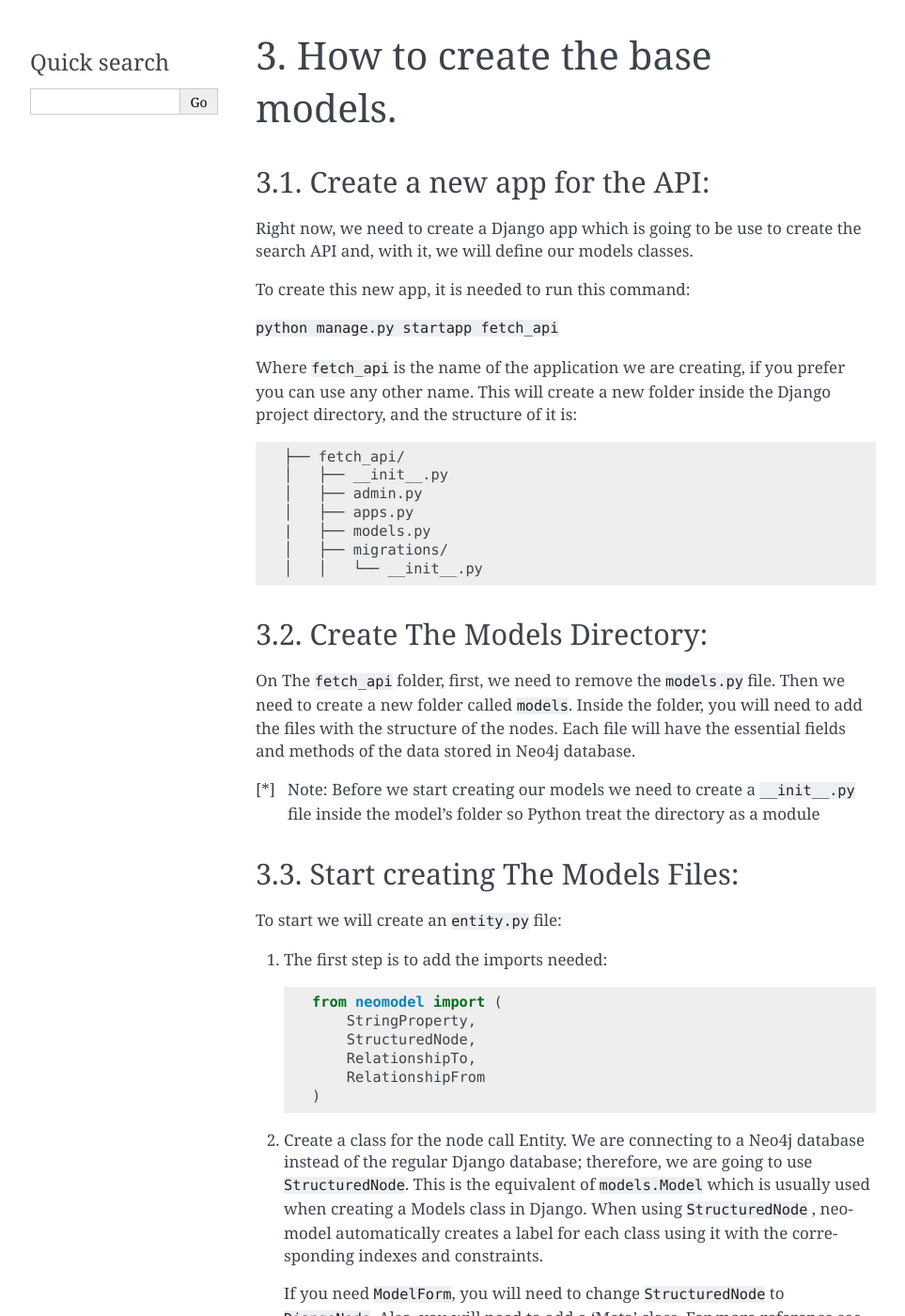
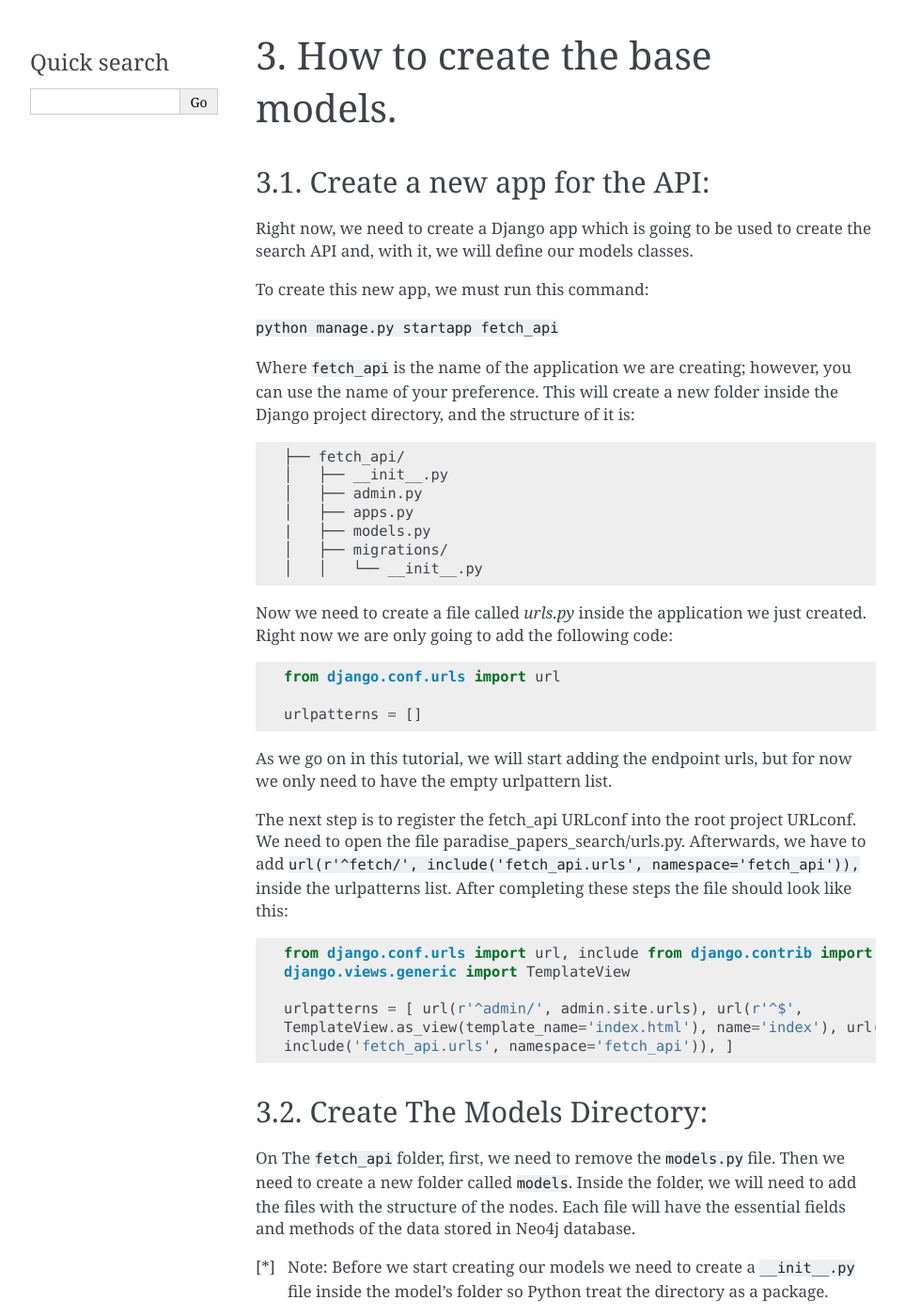
Before and after one commit to neo4j-examples/paradise-papers-django, a Sphinx documentation site: the page built from docs/tutorial/part03.rst, in a window 1280 px wide and 1400 px high. Shown: the whole window at 94% size, without its empty margins (148-1111 px from the left). Built offline with Sphinx 7.4.7, drawn with Linux system fonts in a browser that asks for light colours; some of the changed text lies outside the part shown.

Commit message:
work in progress

```diff
--- a/docs/tutorial/part03.rst
+++ b/docs/tutorial/part03.rst
@@ -4,13 +4,15 @@
 
 Create a new app for the API:
 ==============================
-Right now, we need to create  a Django app which is going to be use to create the search API and, with it, we will define our models classes.
+Right now, we need to create a Django app which is going to be used to create the search API and,
+with it, we will define our models classes.
 
-To create this new app, it is needed to run this command:
+To create this new app, we must run this command:
 
 ``python manage.py startapp fetch_api``
 
-Where ``fetch_api`` is the name of the application we are creating, if you prefer you can use any other name.  This will create a new folder inside the Django project directory, and the structure of it is: ::
+Where ``fetch_api`` is the name of the application we are creating; however, you can use the name of your preference.  This will create a new folder inside the Django project directory, and the structure
+of it is: ::
 
     ├── fetch_api/
     │   ├── __init__.py
@@ -20,13 +22,38 @@
     │   ├── migrations/
     │   │   └── __init__.py
 
+Now we need to create a file called `urls.py` inside the application we just created. Right now we
+are only going to add the following code::
+
+    from django.conf.urls import url
+
+    urlpatterns = []
+
+As we go on in this tutorial, we will start adding the endpoint urls, but for now we only need to
+have the empty urlpattern list.
+
+The next step is to register the fetch_api URLconf into the root project URLconf.  We need to open
+the file paradise_papers_search/urls.py. Afterwards, we have to add ``url(r'^fetch/',
+include('fetch_api.urls', namespace='fetch_api')),``   inside the urlpatterns list. After completing
+these steps the file should look like this::
+
+    from django.conf.urls import url, include from django.contrib import admin from
+    django.views.generic import TemplateView
+
+    urlpatterns = [ url(r'^admin/', admin.site.urls), url(r'^$',
+    TemplateView.as_view(template_name='index.html'), name='index'), url(r'^fetch/',
+    include('fetch_api.urls', namespace='fetch_api')), ]
+
 
 Create The Models Directory:
 ==============================
 
-On The ``fetch_api`` folder, first, we need to remove the ``models.py`` file. Then we need to create a new folder called ``models``.  Inside the folder, you will need to add the files with the structure of the nodes. Each file will have the essential fields and methods of the data stored in Neo4j database.
+On The ``fetch_api`` folder, first, we need to remove the ``models.py`` file. Then we need to create
+a new folder called ``models``.  Inside the folder, we will need to add the files with the
+structure of the nodes. Each file will have the essential fields and methods of the data stored
+in Neo4j database.
 
-.. [*] Note: Before we start creating our models we need to create a  ``__init__.py`` file inside the model’s folder so Python treat the directory as a module
+.. [*] Note: Before we start creating our models we need to create a  ``__init__.py`` file inside the model’s folder so Python treat the directory as a package.
 
 Start creating The Models Files:
 ===================================
@@ -38,21 +65,27 @@
         StringProperty,
         StructuredNode,
         RelationshipTo,
-        RelationshipFrom
+        RelationshipFrom,
+        Relationship
     )
 
-2. Create a class for the node call Entity. We are connecting to a Neo4j database instead of the regular Django database; therefore,  we are going to use  ``StructuredNode``.  This is the equivalent of  ``models.Model`` which is usually  used when creating a Models class in Django. When using ``StructuredNode`` , neomodel automatically creates a label for each class using it with the corresponding indexes and constraints.
+2. Create a class for the node called Entity. We are connecting to a Neo4j database instead of the
+regular Django database; therefore, we are going to use  ``StructuredNode``. This is the equivalent
+of ``models.Model`` which is usually used when creating a Models class in Django. When using
+``StructuredNode`` , neomodel automatically creates a label for each class using it with the
+corresponding indexes and constraints.
 
- If you need ``ModelForm``, you will need to change ``StructuredNode`` to ``DjangoNode``. Also, you will need to add a ‘Meta’ class. For more reference see the documentation for django-neomodel_
+.. [*] Note: If you need a model to work like ``ModelForm``, you will need to change ``StructuredNode`` to ``DjangoNode``. Also, you will need to add a ‘Meta’ class. For more reference see the documentation for django-neomodel_
 
     .. _django-neomodel: https://github.com/neo4j-contrib/django-neomodel
 
     ``class Entity(StructuredNode):``
 
 
-3. The next step is to add the properties for the node. Each node property in the Neo4j database should be a property in the model class.
+3. The next step is to add the properties for the node. Each node property in the Neo4j database
+should be a property in the model class.
 
-The properties of  the ``Entity`` node in the database have the following scheme::
+The properties of the ``Entity`` node in the database have the following scheme::
 
         {
           "sourceID": "Panama Papers",
@@ -87,44 +120,53 @@
         node_id                            = StringProperty(index = True)
         status                             = StringProperty()
 
+On our case, the database we are using only have string values for the properties. However, there
+are several types of properties available; such as, IntegerProperty, ArrayProperty, DateProperty.
+In case you need to know more about this, go to this link_
+
+    .. _link: http://neomodel.readthedocs.io/en/latest/properties.html
+
+
 4. Add the relationships for the node::
 
     officers                 = RelationshipFrom('.officer.Officer', 'OFFICER_OF')
     intermediaries           = RelationshipFrom('.intermediary.Intermediary', 'INTERMEDIARY_OF')
     addresses                = RelationshipTo('.address.Address', 'REGISTERED_ADDRESS')
     others                   = RelationshipFrom('.other.Other', 'CONNECTED_TO')
+    entities                 = Relationship('.entity.Entity', None)
 
-.. [*]  You can find the nodes relation by calling on the database: CALL db.schema(). To access your local database click HERE_. note: you need to have it up and running to work.
+.. [*]  You can find all the nodes relation by opening your local database, click HERE_ to access it. When you get inside, run the command ``CALL db.schema()`` on the search bar to display the relationships.  note: you need to have it up and running to work.
 
     .. _HERE: http://localhost:7474/browser/
 
 
 
-How **RelationshipFrom** and **RelationshipTo** works:
+How **RelationshipFrom** , **RelationshipTo** and **Relationship** work:
 
         1. The first parameter is the type of node you want to connect. e.g ``.officer.Officer``
-        2. The second parameter is the relationship type. e.g. ``OFFICER_OF``
+        2. The second parameter is the relationship type. e.g. ``OFFICER_OF``. If you do not know the relationship type you need to connect, you can use ``None``. Neomodel would be responsible for looking for any direct connection between the two nodes.
 
+* **RelationshipFrom** is an INCOMING relationship. ({node})<-[relation_ident:relation_type]-({node_connected})
+* **RelationshipTo** is an OUTGOING relationship. ({node})-[relation_ident:relation_type]->({node_connected})
+* **Relationship** which can be either way. ({node})-[relation_ident:relation_type]-({node_connected})
 
-* **RelationshipFrom** is an INCOMING relationship
-* **RelationshipTo**  is an OUTGOING relationship
-* Also, there is one call **Relationship** which can be either
+If **RelationshipFrom** be illustrated, the output would be something like:
 
-If  **RelationshipFrom**  be illustrated,  the output would be something like:
-
-.. image:: images/relfrom.png
+.. image:: _images/part03-img2.png
    :width: 100%
    :alt: alternate text
 
 
-Repeat these steps for each node class you wish to create. On this program, those would be: ``address.py``, ``intermediary.py``, ``officer.py``, and ``other.py``. You must add the following code to each of the files:
+We have to repeat these steps for each node class we wish to create. On this program, those would be:
+``address.py``, ``intermediary.py``, ``officer.py``, and ``other.py``. We must add the following
+code to each of the files:
 
 address.py ::
 
     from neomodel import (
         StringProperty,
         StructuredNode,
-        RelationshipFrom
+        RelationshipFrom,
     )
 
     class Address(StructuredNode):
@@ -133,7 +175,7 @@
         valid_until    = StringProperty()
         address        = StringProperty()
         countries      = StringProperty()
-        node_id        = StringProperty()
+        node_id        = StringProperty(index = True)
         officers       = RelationshipFrom('.officer.Officer', 'REGISTERED_ADDRESS')
         intermediaries = RelationshipFrom('.intermediary.Intermediary', 'REGISTERED_ADDRESS')
 
@@ -143,19 +185,21 @@
     from neomodel import (
         StringProperty,
         StructuredNode,
-        RelationshipTo
+        RelationshipTo,
+        Relationship
     )
 
-    class Intermediary(StructuredNode, NodeUtils):
+    class Intermediary(StructuredNode):
         sourceID      = StringProperty()
         valid_until   = StringProperty()
         name          = StringProperty()
         country_codes = StringProperty()
         countries     = StringProperty()
-        node_id       = StringProperty()
+        node_id       = StringProperty(index = True)
         status        = StringProperty()
         entities      = RelationshipTo('.entity.Entity', 'INTERMEDIARY_OF')
         addresses     = RelationshipTo('.address.Address', 'REGISTERED_ADDRESS')
+        officers      = Relationship('.officer.Officer', None)
 
 
 
@@ -173,9 +218,10 @@
         country_codes = StringProperty()
         valid_until   = StringProperty()
         countries     = StringProperty()
-        node_id       = StringProperty()
+        node_id       = StringProperty(index = True)
         addresses     = RelationshipTo('.address.Address', 'REGISTERED_ADDRESS')
         entities      = RelationshipTo('.entity.Entity', 'OFFICER_OF')
+        officers      = Relationship('.officer.Officer', None)
 
 other.py::
 
@@ -183,19 +229,23 @@
         StringProperty,
         StructuredNode,
         RelationshipTo,
+        Relationship,
+        Relationship
     )
 
     class Other(StructuredNode):
         sourceID    = StringProperty()
         name        = StringProperty()
         valid_until = StringProperty()
-        node_id     = StringProperty()
+        node_id     = StringProperty(index = True)
         countries   = StringProperty()
         addresses   = RelationshipTo('.address.Address', 'REGISTERED_ADDRESS')
+        officers    = Relationship('.officer.Officer', None)
+        entities    = Relationship('.entity.Entity', None)
 
 Modify the __init__.py file:
 ==================================
-Now we need to add a little bit of code to the __init__.py. If you noticed in the previous code, we refer to other classes but we did no import them. e.g : ``.officer.Officer``. This means that it should not work because the program doesn't know what that is; Therefore, we are going to add all the imports to the init file so that each model has all the imports ::
+Now we are going to add code to the __init__.py. ::
 
     from .entity import Entity
     from .address import Address
@@ -204,37 +254,44 @@
     from .other import Other
 
 
-    MODEL_ENTITIES = {
-        'Entity': Entity,
-        'Address': Address,
-        'Intermediary': Intermediary,
-        'Officer': Officer,
-        'Other': Other
-    }
+This is done to simplify the imports. If you are familiar with Django and having only one model
+file, you might remember the imports are done like : from `.models import *` or any class you might
+need. Nevertheless, we have the classes inside a package call `models`, because of this if we need to
+import a class we have to say, for example `from .models.officer import Officer`. This is because
+we are one level down.
 
+However, since we took the approach of having the imports on the `__init__.py` file, now we can
+import them as `from .models import Officer`
 
 Create constraints or indexes:
 ==================================
 
-Creating constraints and labels have to be done after you add/change the node definitions.
-The command that you will need to use is:
+Creating constraints and labels have to be done after adding/changing the node definitions.
+The command that we will need to use is:
 
     ``python manage.py install_labels``
 
-In this case, since we added `index=True` on the node_id property the output would create indexes on each of the property mentioned:
+In this case, since we added `index=True` on the node_id property the output would create indexes
+on each of the property mentioned:
 
-.. image:: images/indexes.png
+.. image:: _images/part03-img1.png
    :width: 100%
    :alt: alternate text
 
 .. [*]  Note: manage.py intall_labels works like manage.py migrate
 
-After doing these steps, the structure folder of the project changed. Right now the structure of the fetch_api app should be::
+If it were a completely new database, Neomodel would also have created the node labels, properties
+and relationships.
+
+
+After doing these steps, the structure folder of the project changed. Right now the structure of the
+fetch_api app should be::
 
     ├── fetch_api/
     │   ├── __init__.py
     │   ├── admin.py
     │   ├── apps.py
+    │   ├── urls.py
     │   ├── migrations/
     │   │   └── __init__.py
     │   ├── models/
```
Also changed, not shown: other parts of docs/tutorial/part03.rst (+1 -0 lines), docs/tutorial/_images/part03-img1.png (renamed from docs/tutorial/images/indexes.png), docs/tutorial/_images/part03-img2.png (renamed from docs/tutorial/images/relfrom.png).
